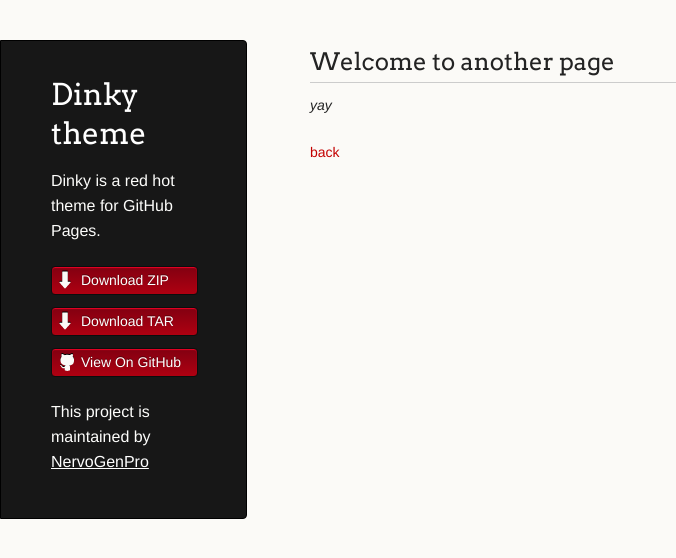
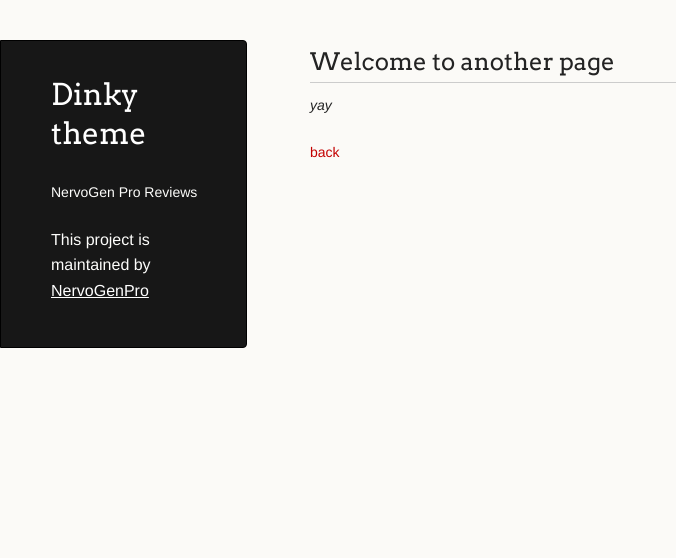
Before and after one commit to NervoGenPro/nervogen-pro, a Jekyll site: the page built from another-page.md, in a window 1280 px wide. Shown: the top 558 px of the page, without its empty margins (0-676 px from the left). Built offline with Jekyll 4.4.1, drawn with Linux system fonts in a browser that asks for light colours; our own code applies the rules of GitHub Pages for plain Markdown files.

Commit message:
Update default.html

```diff
--- a/_layouts/default.html
+++ b/_layouts/default.html
@@ -17,14 +17,10 @@
     <div class="wrapper">
       <header>
         <h1 class="header">{{ site.title | default: site.github.repository_name }}</h1>
-        <p class="header">{{ site.description | default: site.github.project_tagline }}</p>
+        <p class="header">{{}}</p>
 
         <ul>
-          {% if site.show_downloads %}
-            <li class="download"><a class="buttons" href="{{ site.github.zip_url }}">Download ZIP</a></li>
-            <li class="download"><a class="buttons" href="{{ site.github.tar_url }}">Download TAR</a></li>
-          {% endif %}
-          <li><a class="buttons github" href="{{ site.github.repository_url }}">View On GitHub</a></li>
+          NervoGen Pro Reviews
         </ul>
 
         {% if site.github.is_project_page %}
```
